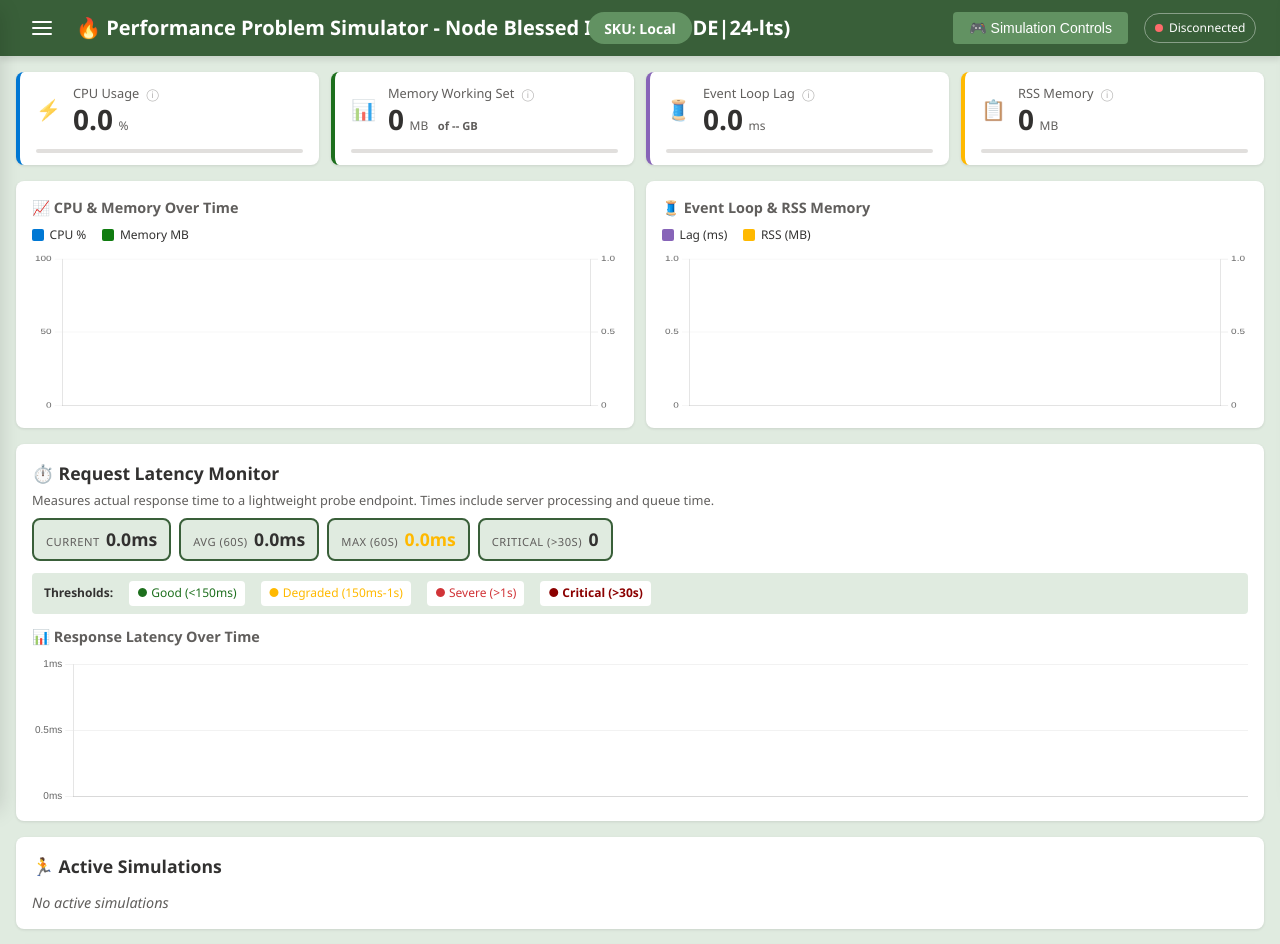
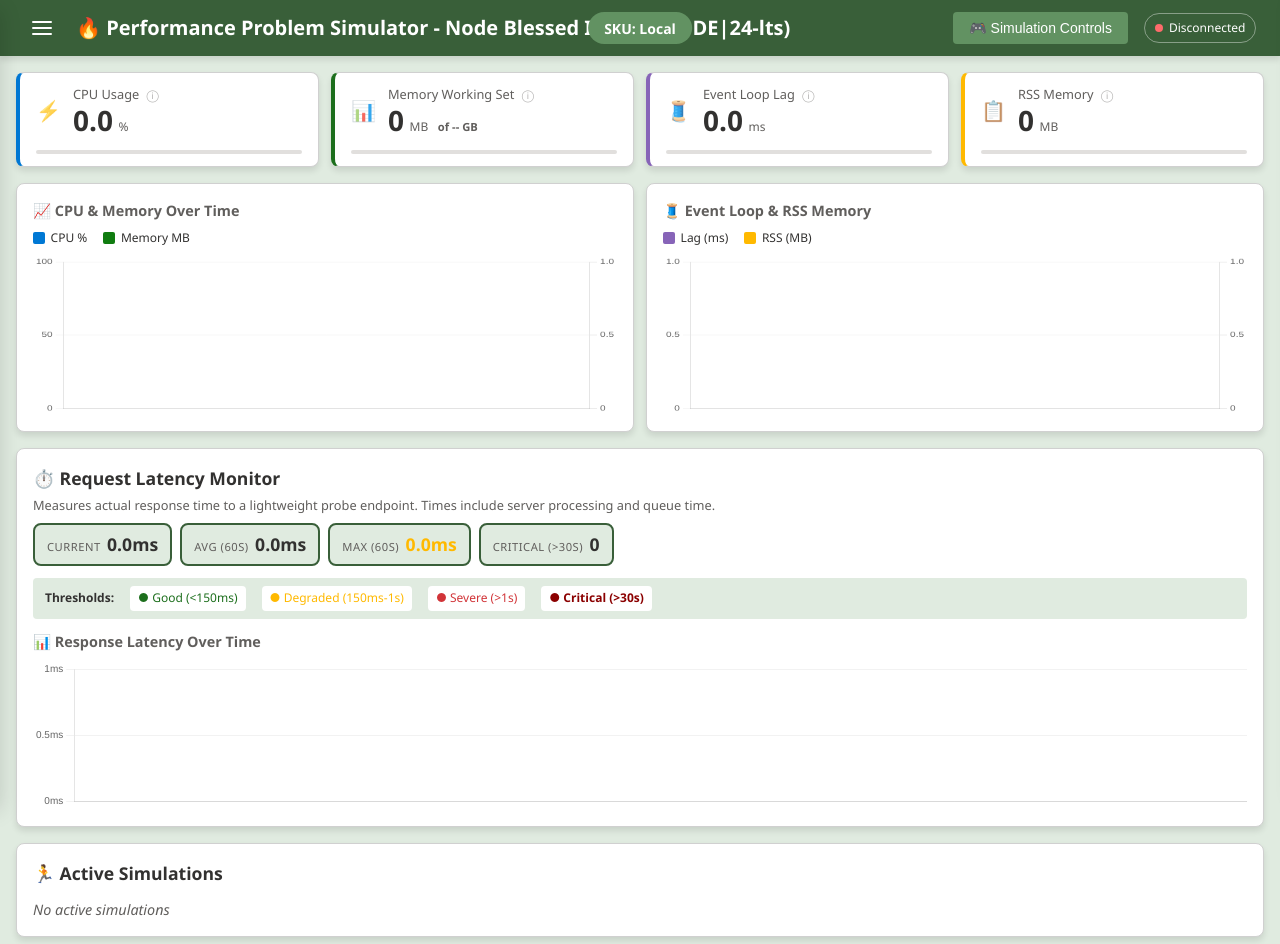
Before and after one commit to rhamlett/PerfSimNode, a website: page src/public/index.html in a window 1280 px wide. Shown: the top 944 px of the page. Drawn offline with nearby package versions, Linux system fonts and the light colour scheme; no server answers.

Commit message:
Update colors

```diff
--- a/src/public/css/styles.css
+++ b/src/public/css/styles.css
@@ -470,15 +470,16 @@ section h2, section h3 {
   border-radius: var(--radius-md);
   display: flex;
   flex-direction: column;
-  box-shadow: var(--shadow-sm);
+  box-shadow: var(--shadow-md);
   transition: transform var(--transition-fast), box-shadow var(--transition-fast);
+  border: 1px solid #d0d0d0;
   border-left: 4px solid transparent;
   overflow: hidden;
 }
 
 .metric-tile:hover {
   transform: translateY(-2px);
-  box-shadow: var(--shadow-md);
+  box-shadow: var(--shadow-lg);
 }
 
 .metric-tile.cpu { border-left-color: var(--color-cpu); }
@@ -575,7 +576,8 @@ section h2, section h3 {
   background: var(--color-card);
   border-radius: var(--radius-md);
   padding: 1rem;
-  box-shadow: var(--shadow-sm);
+  box-shadow: var(--shadow-md);
+  border: 1px solid #d0d0d0;
 }
 
 .chart-card h3 {
@@ -615,7 +617,8 @@ section h2, section h3 {
   background: var(--color-card);
   border-radius: var(--radius-md);
   padding: 1rem;
-  box-shadow: var(--shadow-sm);
+  box-shadow: var(--shadow-md);
+  border: 1px solid #d0d0d0;
 }
 
 .latency-card h3 {
@@ -941,7 +944,8 @@ section h2, section h3 {
   background: var(--color-card);
   border-radius: var(--radius-md);
   padding: 1rem;
-  box-shadow: var(--shadow-sm);
+  box-shadow: var(--shadow-md);
+  border: 1px solid #d0d0d0;
 }
 
 .active-card h3 {
```
